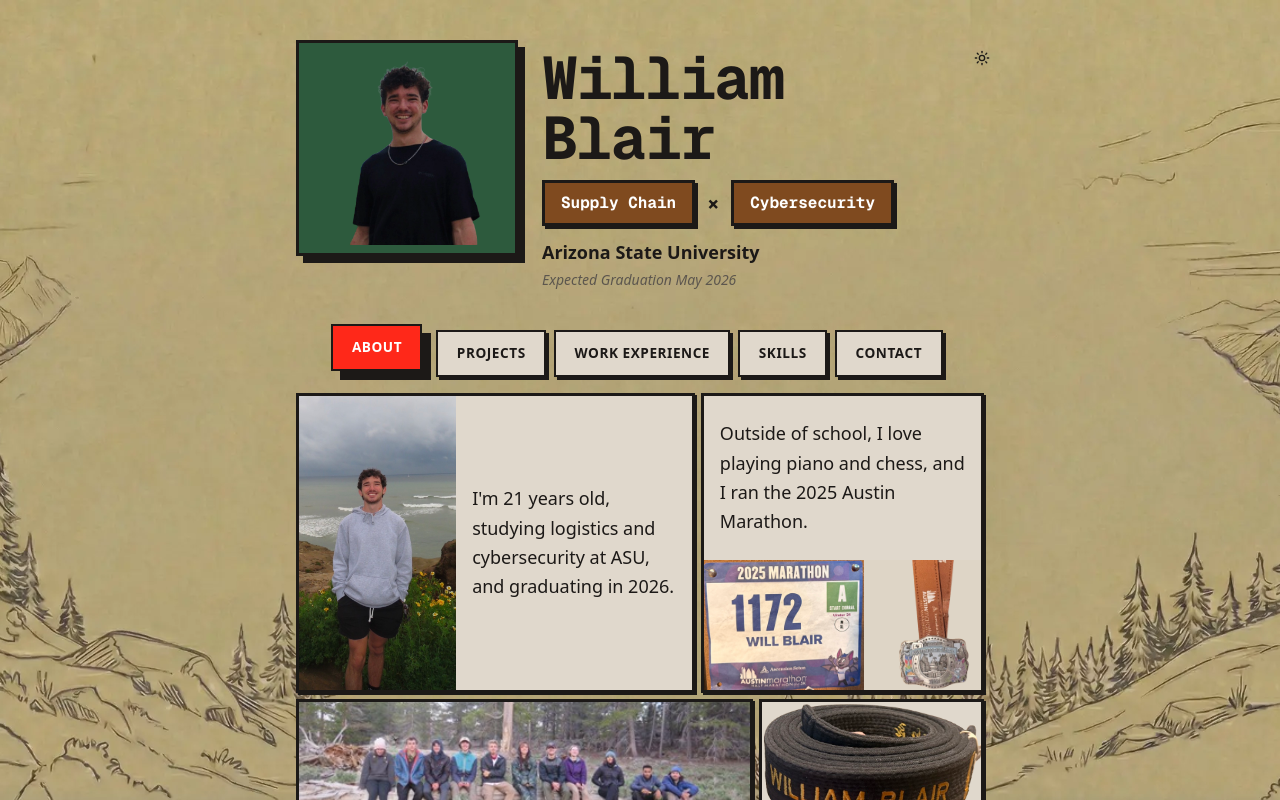
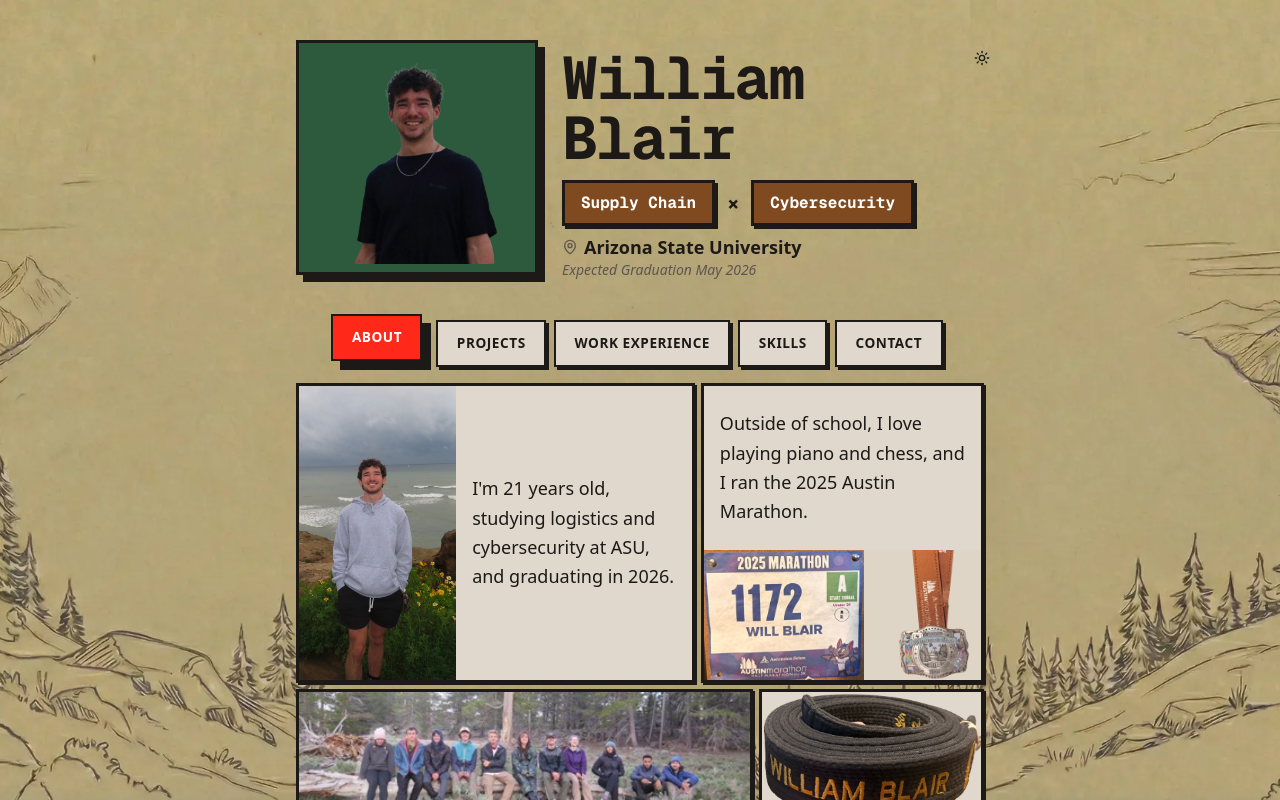
Before and after one commit to WillBlair/portfolio, a Next.js app: page / in a window 1280 px wide. Shown: the top 800 px of the page. Built offline with nearby package versions, Linux system fonts and the light colour scheme.

Commit message:
Update metadata subtext and refine hero section layout

```diff
--- a/src/app/layout.tsx
+++ b/src/app/layout.tsx
@@ -28,7 +28,7 @@ const dmSerifDisplay = DM_Serif_Display({
 
 export const metadata: Metadata = {
   title: "William Blair - Global Logistics • Cybersecurity",
-  description: "Proven results in cybersecurity, automation, and logistics technology.",
+  description: "A personal portfolio focused on security and logistics.",
   keywords: ["cybersecurity", "global logistics", "supply chain security", "automation", "william blair", "portfolio"],
   authors: [{ name: "William Blair" }],
   creator: "William Blair",
@@ -38,7 +38,7 @@ export const metadata: Metadata = {
     locale: "en_US",
     url: "https://williamblair.dev",
     title: "William Blair - Global Logistics • Cybersecurity",
-    description: "Proven results in cybersecurity, automation, and logistics technology.",
+    description: "A personal portfolio focused on security and logistics.",
     siteName: "William Blair Portfolio",
     images: [
       {
@@ -52,7 +52,7 @@ export const metadata: Metadata = {
   twitter: {
     card: "summary_large_image",
     title: "William Blair - Global Logistics • Cybersecurity",
-    description: "Proven results in cybersecurity, automation, and logistics technology.",
+    description: "A personal portfolio focused on security and logistics.",
     creator: "@williamblair",
     images: ["/fixedprofile.png"],
   },
--- a/src/components/hero.tsx
+++ b/src/components/hero.tsx
@@ -1,4 +1,5 @@
 import Image from "next/image"
+import { MapPin } from "lucide-react"
 
 export function Hero() {
   return (
@@ -10,8 +11,8 @@ export function Hero() {
             <Image
               src="/fixedprofile.png"
               alt="William Blair"
-              width={200}
-              height={200}
+              width={220}
+              height={220}
               className="block"
               priority
               quality={85}
@@ -40,9 +41,12 @@ export function Hero() {
 
           {/* School info - Clear hierarchy */}
           <div className="space-y-1">
-            <p className="text-foreground font-bold text-lg">
-              Arizona State University
-            </p>
+            <div className="flex items-center gap-1.5">
+              <MapPin className="h-4 w-4 text-muted-foreground" />
+              <p className="text-foreground font-bold text-lg leading-none">
+                Arizona State University
+              </p>
+            </div>
             <p className="text-muted-foreground italic text-sm">
               Expected Graduation May 2026
             </p>
```
